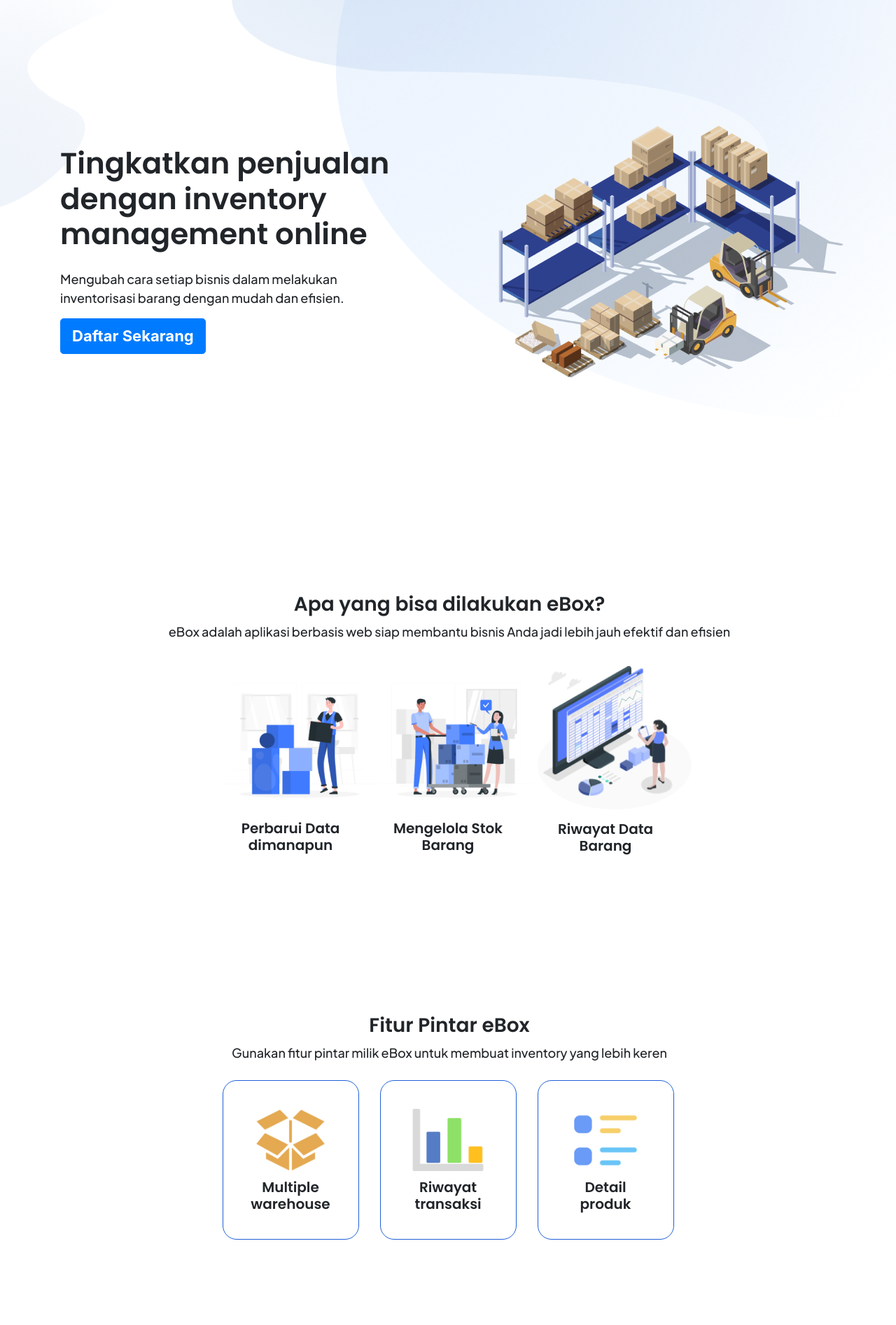
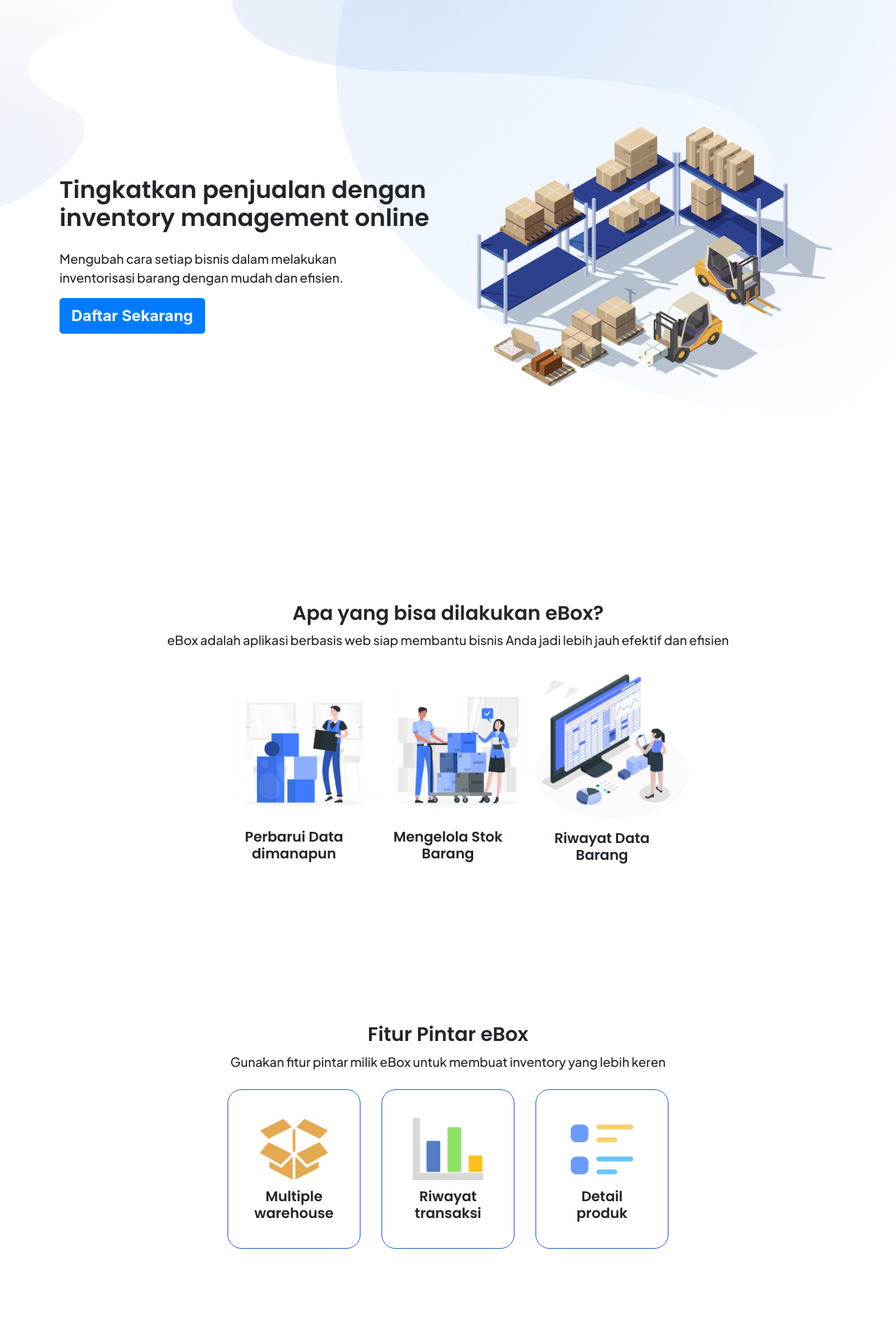
Before and after one commit to alamsyah08/ebox, a PHP site: page /beranda.php in a window 1280 px wide. Shown: the part 74-1968 px from the top of the page at 70% size. Run offline with PHP 8.4, Linux system fonts and the light colour scheme; some libraries are stand-ins or nearby versions.

Commit message:
first commit

```diff
--- a/beranda/beranda.php
+++ b/beranda/beranda.php
@@ -1,12 +1,14 @@
 <!doctype html>
 <html lang="en">
+
 <head>
   <!-- Required meta tags -->
   <meta charset="utf-8">
   <meta name="viewport" content="width=device-width, initial-scale=1, shrink-to-fit=no">
 
   <!-- Bootstrap CSS -->
-    <link rel="stylesheet" href="https://cdn.jsdelivr.net/npm/bootstrap@4.0.0/dist/css/bootstrap.min.css" integrity="sha384-Gn5384xqQ1aoWXA+058RXPxPg6fy4IWvTNh0E263XmFcJlSAwiGgFAW/dAiS6JXm" crossorigin="anonymous">
+  <link rel="stylesheet" href="https://cdn.jsdelivr.net/npm/bootstrap@4.0.0/dist/css/bootstrap.min.css"
+    integrity="sha384-Gn5384xqQ1aoWXA+058RXPxPg6fy4IWvTNh0E263XmFcJlSAwiGgFAW/dAiS6JXm" crossorigin="anonymous">
 
   <!-- My CSS -->
   <link rel="stylesheet" href="beranda1.css">
@@ -16,6 +18,7 @@
 
   <title>Beranda</title>
 </head>
+
 <body>
   <!-- Navbar -->
   <nav class="navbar navbar-expand-lg navbar-light sticky-top">
@@ -23,12 +26,13 @@
       <a class="navbar-brand" href="#">
         <img src="img/logo.png" width="35" height="100%" class="d-inline-block align-top" alt="">
         eBox</a>
-            <button class="navbar-toggler" type="button" data-toggle="collapse" data-target="#navbarNavAltMarkup" aria-controls="navbarNavAltMarkup" aria-expanded="false" aria-label="Toggle navigation">
+      <button class="navbar-toggler" type="button" data-toggle="collapse" data-target="#navbarNavAltMarkup"
+        aria-controls="navbarNavAltMarkup" aria-expanded="false" aria-label="Toggle navigation">
         <span class="navbar-toggler-icon"></span>
       </button>
       <div class="collapse navbar-collapse" id="navbarNavAltMarkup">
         <div class="navbar-nav ml-auto">
-                <a class="nav-item nav-link active" href="beranda.php">Beranda</a>
+          <a class="nav-item nav-link active" href="../beranda/beranda.php">Beranda</a>
           <a class="nav-item nav-link" href="../tentang/tentang.php">Tentang</a>
           <a class="nav-item btn btn-primary tombol" href="../daftarLogin/indexLogin.php">Login</a>
         </div>
@@ -39,16 +43,19 @@
 
   <div class="konten">
     <!-- Jumbotron -->
-    <div class="jumbotron jumbotron-fluid" >
+    <div class="jumbotron jumbotron-fluid">
       <div class="container">
         <div class="row atas">
-                <div class="col-lg-6 my-auto ml-3">
+          <div class="col-lg-6 my-auto">
             <h1><strong>Tingkatkan penjualan dengan inventory management online</strong></h1>
-                    <p class ="mt-4">Mengubah cara setiap bisnis dalam melakukan <br> inventorisasi barang dengan mudah dan efisien.</p>
-                    <button type="button" class="btn btn-primary btn-lg " id="btnDaftar"><a style="text-decoration: none; color: white; font-size: 22px;" href="../daftarLogin/indexDaftar.php"><Strong>Daftar Sekarang</Strong></a></button>
+            <p class="mt-4">Mengubah cara setiap bisnis dalam melakukan <br> inventorisasi barang dengan mudah dan
+              efisien.</p>
+            <button type="button" class="btn btn-primary btn-lg " id="btnDaftar"><a
+                style="text-decoration: none; color: white; font-size: 22px;"
+                href="../daftarLogin/indexDaftar.php"><Strong>Daftar Sekarang</Strong></a></button>
           </div>
-                <div class="col ml-3">
-                    <img src="img/home 1-01 1.png" class="img-fluid" >
+          <div class="col">
+            <img src="img/home 1-01 1.png" class="img-fluid">
           </div>
         </div>
       </div>
@@ -57,21 +64,22 @@
     <!-- Apa yang bisa dilakukan Ebox-->
     <div class="container">
       <div class="row text-center ">
-          <div class="col ml-1">
+        <div class="col">
           <h2>Apa yang bisa dilakukan eBox?</h2>
-            <p><span class="eBoxFont">eBox</span> adalah aplikasi berbasis web siap membantu bisnis Anda jadi lebih jauh efektif dan efisien</p>
+          <p><span class="eBoxFont">eBox</span> adalah aplikasi berbasis web siap membantu bisnis Anda jadi lebih jauh
+            efektif dan efisien</p>
         </div>
       </div>
       <div class="row justify-content-center text-center" id="ebox">
-          <div class="col-lg-2 col-md-3 col-sm-4 col-6">
+        <div class="col-lg-2 col-md-3 col-sm-4 col-10">
           <img src="img/perbarui.png" alt="" width="220">
-            <h6>Perbarui Data <br>   dimanapun</h6>
+          <h6>Perbarui Data <br> dimanapun</h6>
         </div>
-          <div class="col-lg-2 col-md-3 col-sm-4 col-6">
+        <div class="col-lg-2 col-md-3 col-sm-4 col-10">
           <img src="img/mengelola.png" alt="" width="220">
           <h6>Mengelola Stok <br>Barang</h6>
         </div>
-          <div class="col-lg-2 col-md-3 col-sm-4 col-6">
+        <div class="col-lg-2 col-md-3 col-sm-4 col-10">
           <img src="img/riwayat.png" alt="" width="220" class="pb-3">
           <h6>Riwayat Data <br> Barang</h6>
         </div>
@@ -80,8 +88,8 @@
 
     <!-- Fitur Ebox-->
     <div class="container">
-        <div class="row text-center" >
-          <div class="col ml-1">
+      <div class="row text-center">
+        <div class="col">
           <h2>Fitur Pintar eBox</h2>
           <p>Gunakan fitur pintar milik eBox untuk membuat inventory yang lebih keren</p>
         </div>
@@ -105,8 +113,8 @@
     <!-- stok in/out Ebox-->
     <div class="container">
       <div class="row justify-content-center" id="stok">
-          <div class="col-lg-6 col-md-7 col-sm-12 mx-auto text-center">
-            <img src="img/Group 67.png"  width="370" alt="" class="stok">
+        <div class="col-lg-6 col-md-8 col-sm-12 mx-auto text-center">
+          <img src="img/Group 67.png" alt="" class="stok" >
         </div>
         <div class="col-lg-5 col-md-7 col-sm-10 mx-auto my-auto">
           <div class="row justify-content-center">
@@ -138,7 +146,7 @@
     <div class="container">
       <div class="row justify-content-center">
         <div class="col  mx-auto text-center">
-            <img src="img/Group 38.png" width="370" alt="" class="order">
+          <img src="img/Group 38.png"  alt="" class="order">
         </div>
       </div>
     </div>
@@ -147,7 +155,7 @@
 
     <!-- Testimoni Ebox-->
     <div class="container">
-        <h2 class="ml-1"><strong>Testimoni</strong></h2>
+      <h2 class=""><strong>Testimoni</strong></h2>
       <br>
       <div class="row" id="testimoni">
         <div class="col-lg-3 col-md-6">
@@ -156,7 +164,8 @@
             <div class="card-body">
               <h5 class="card-title">Tanziila Aziizi</h5>
               <p class="card-text zila">Direktur Umum Betamart</p>
-                <p class="card-text">eBox sangat membantu dalam memantau stok barang di toko saya jadi saya tidak kehabisan stok. Maju terus dan jaya selalu buat eBox ...</p>
+              <p class="card-text">eBox sangat membantu dalam memantau stok barang di toko saya jadi saya tidak
+                kehabisan stok. Maju terus dan jaya selalu buat eBox ...</p>
             </div>
           </div>
         </div>
@@ -166,7 +175,8 @@
             <div class="card-body">
               <h5 class="card-title">Juan Parez</h5>
               <p class="card-text juan">Peternak Ikan Lele</p>
-                <p class="card-text">Dulu sebelum menggunakan eBox saya kebingungan dalam mendata stok pakan ikan lele, kini saya sudah tidak bingung lagi...</p>
+              <p class="card-text">Dulu sebelum menggunakan eBox saya kebingungan dalam mendata stok pakan ikan lele,
+                kini saya sudah tidak bingung lagi...</p>
             </div>
           </div>
         </div>
@@ -176,7 +186,8 @@
             <div class="card-body">
               <h5 class="card-title">Nabila Putri</h5>
               <p class="card-text bila">Pengusaha Fashion</p>
-                <p class="card-text">Saya sangat suka dengan fitur melihat history stok masuk dan keluar sehingga memudahkan saya dalam membuat
+              <p class="card-text">Saya sangat suka dengan fitur melihat history stok masuk dan keluar sehingga
+                memudahkan saya dalam membuat
                 laporan penjualan...
               </p>
             </div>
@@ -188,7 +199,8 @@
             <div class="card-body">
               <h5 class="card-title">Naela Fauzul</h5>
               <p class="card-text ela">Pengusaha Warehouse</p>
-                <p class="card-text">Baru tau ada web dengan fitur se-keren ini, sayang sekali saya baru mengetauinya akhir tahun 2022 ini.
+              <p class="card-text">Baru tau ada web dengan fitur se-keren ini, sayang sekali saya baru mengetauinya
+                akhir tahun 2022 ini.
                 Jaya terus eBox...
               </p>
             </div>
@@ -222,10 +234,17 @@
   </div>
 
 
-        <script src="https://code.jquery.com/jquery-3.2.1.slim.min.js" integrity="sha384-KJ3o2DKtIkvYIK3UENzmM7KCkRr/rE9/Qpg6aAZGJwFDMVNA/GpGFF93hXpG5KkN" crossorigin="anonymous"></script>
-        <script src="https://cdn.jsdelivr.net/npm/popper.js@1.12.9/dist/umd/popper.min.js" integrity="sha384-ApNbgh9B+Y1QKtv3Rn7W3mgPxhU9K/ScQsAP7hUibX39j7fakFPskvXusvfa0b4Q" crossorigin="anonymous"></script>
-        <script src="https://cdn.jsdelivr.net/npm/bootstrap@4.0.0/dist/js/bootstrap.min.js" integrity="sha384-JZR6Spejh4U02d8jOt6vLEHfe/JQGiRRSQQxSfFWpi1MquVdAyjUar5+76PVCmYl" crossorigin="anonymous"></script>
+  <script src="https://code.jquery.com/jquery-3.2.1.slim.min.js"
+    integrity="sha384-KJ3o2DKtIkvYIK3UENzmM7KCkRr/rE9/Qpg6aAZGJwFDMVNA/GpGFF93hXpG5KkN"
+    crossorigin="anonymous"></script>
+  <script src="https://cdn.jsdelivr.net/npm/popper.js@1.12.9/dist/umd/popper.min.js"
+    integrity="sha384-ApNbgh9B+Y1QKtv3Rn7W3mgPxhU9K/ScQsAP7hUibX39j7fakFPskvXusvfa0b4Q"
+    crossorigin="anonymous"></script>
+  <script src="https://cdn.jsdelivr.net/npm/bootstrap@4.0.0/dist/js/bootstrap.min.js"
+    integrity="sha384-JZR6Spejh4U02d8jOt6vLEHfe/JQGiRRSQQxSfFWpi1MquVdAyjUar5+76PVCmYl"
+    crossorigin="anonymous"></script>
   <script src="https://unpkg.com/aos@next/dist/aos.js"></script>
 
 </body>
+
 </html>
--- a/beranda/beranda1.css
+++ b/beranda/beranda1.css
@@ -9,7 +9,7 @@
 }
 
 .konten .container{
-    padding: 100px 0px;
+    padding: 100px 15px;
 }
 
 /* Navbar */
@@ -68,7 +68,7 @@ h1, h2, h3, h4, h5, h6{
     font-weight: bold;
 }
 h1{
-    font-size: 42px;
+    font-size: 34px;
 }
 
 h2{
@@ -95,6 +95,13 @@ hr{
     border-radius: 10px;
 }
 
+
+.order{
+    max-width: 75%;
+}
+.stok{
+    max-width: 90%;
+}
 @media (min-width: 992px){
     .navbar-brand, .nav-link {
         color: #1e429f !important;
@@ -123,6 +130,12 @@ hr{
             margin-top: 200px;
 
         }
+        .stok{
+            max-width: 80%;
+        }
+        .order{
+            max-width: 40%;
+        }
 
     }
 }
--- a/daftarLogin/indexGudang.php
+++ b/daftarLogin/indexGudang.php
@@ -14,7 +14,7 @@ session_start();
   <link rel="stylesheet" href="https://cdn.jsdelivr.net/npm/bootstrap@4.0.0/dist/css/bootstrap.min.css"
     integrity="sha384-Gn5384xqQ1aoWXA+058RXPxPg6fy4IWvTNh0E263XmFcJlSAwiGgFAW/dAiS6JXm" crossorigin="anonymous">
 
-  <title>Gudang</title>
+  <title>Daftar Gudang</title>
 </head>
 
 <body>
--- a/daftarLogin/indexPilihGudang.php
+++ b/daftarLogin/indexPilihGudang.php
@@ -11,6 +11,7 @@ session_start();
     <!-- Required meta tags -->
     <meta charset="utf-8">
     <meta name="viewport" content="width=device-width, initial-scale=1, shrink-to-fit=no">
+    <title>Gudang</title>
 
     <link rel="stylesheet" href="https://maxcdn.bootstrapcdn.com/bootstrap/4.0.0/css/bootstrap.min.css"
         integrity="sha384-Gn5384xqQ1aoWXA+058RXPxPg6fy4IWvTNh0E263XmFcJlSAwiGgFAW/dAiS6JXm" crossorigin="anonymous">
--- a/daftarProd/daftarProduk.php
+++ b/daftarProd/daftarProduk.php
@@ -25,7 +25,7 @@ $hasil = mysqli_query($conn, "SELECT * FROM gudang WHERE id_user = '$idUser'");
     <meta charset="UTF-8">
     <meta http-equiv="X-UA-Compatible" content="IE=edge">
     <meta name="viewport" content="width=device-width, initial-scale=1.0">
-    <title>Document</title>
+    <title>Daftar Produk</title>
     <!-- Font Awesome -->
     <link href="https://cdnjs.cloudflare.com/ajax/libs/font-awesome/6.0.0/css/all.min.css" rel="stylesheet" />
     <!-- Google Fonts -->
--- a/daftarProd/detailProduk.php
+++ b/daftarProd/detailProduk.php
@@ -37,7 +37,7 @@ if (isset($_POST["hapus"])) {
     <meta charset="UTF-8">
     <meta http-equiv="X-UA-Compatible" content="IE=edge">
     <meta name="viewport" content="width=device-width, initial-scale=1.0">
-    <title>Document</title>
+    <title>Detail Produk</title>
     <!-- Font Awesome -->
     <link href="https://cdnjs.cloudflare.com/ajax/libs/font-awesome/6.0.0/css/all.min.css" rel="stylesheet" />
     <!-- Google Fonts -->
--- a/riwayat/riwayat.php
+++ b/riwayat/riwayat.php
@@ -25,7 +25,7 @@ $result = mysqli_query($conn, $sql);
     <meta charset="UTF-8">
     <meta http-equiv="X-UA-Compatible" content="IE=edge">
     <meta name="viewport" content="width=device-width, initial-scale=1.0">
-    <title>Document</title>
+    <title>Riwayat</title>
     <!-- Font Awesome -->
     <link href="https://cdnjs.cloudflare.com/ajax/libs/font-awesome/6.0.0/css/all.min.css" rel="stylesheet" />
     <!-- Google Fonts -->
--- a/stockIn/stokIn.php
+++ b/stockIn/stokIn.php
@@ -45,7 +45,7 @@ if (isset($_POST['submit'])) {
     <meta charset="UTF-8">
     <meta http-equiv="X-UA-Compatible" content="IE=edge">
     <meta name="viewport" content="width=device-width, initial-scale=1.0">
-    <title>Document</title>
+    <title>Stok Masuk</title>
     <!-- Font Awesome -->
     <link href="https://cdnjs.cloudflare.com/ajax/libs/font-awesome/6.0.0/css/all.min.css" rel="stylesheet" />
     <!-- Google Fonts -->
--- a/stockOut/stokOut.php
+++ b/stockOut/stokOut.php
@@ -45,7 +45,7 @@ if (isset($_POST['submit'])) {
     <meta charset="UTF-8">
     <meta http-equiv="X-UA-Compatible" content="IE=edge">
     <meta name="viewport" content="width=device-width, initial-scale=1.0">
-    <title>Stok Out</title>
+    <title>Stok Keluar</title>
     <!-- Font Awesome -->
     <link href="https://cdnjs.cloudflare.com/ajax/libs/font-awesome/6.0.0/css/all.min.css" rel="stylesheet" />
     <!-- Google Fonts -->
```
Also changed, not shown: beranda.html (+49 -30 lines), beranda1.css (+15 -2 lines), tentang/tentang.css (+7 -2 lines), daftarProd/image/produk/28-1675178653-favpng_electronic-circuit-printed-circuit-boards-integrated-circuits-chips-vector-graphics-circuit-design.png (added), daftarProd/image/produk/29-1675178711-OBH.jpg (added), daftarProd/image/produk/30-1688809592-Mas Mansoer.jpg (added), daftarProd/image/produk/8-1700465831-360_F_587966589_OiUxd18RHKnYjcd4gLpZtPtZOse1Zee3.jpg (added). Lines whose indentation alone changed are shown as unchanged.
